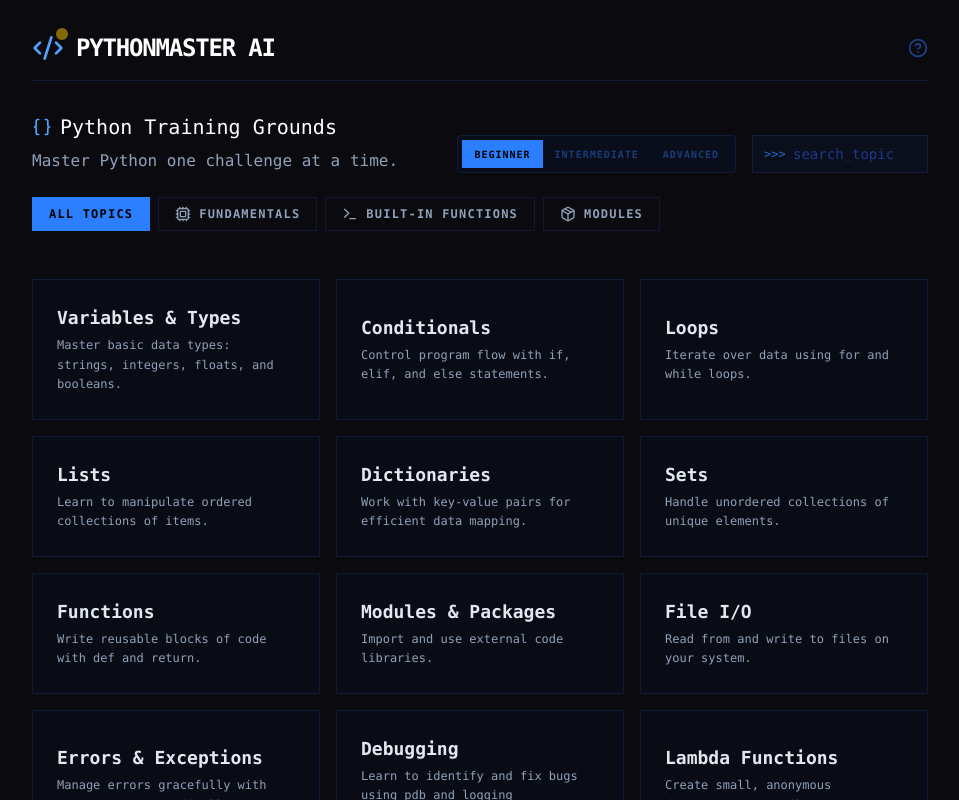
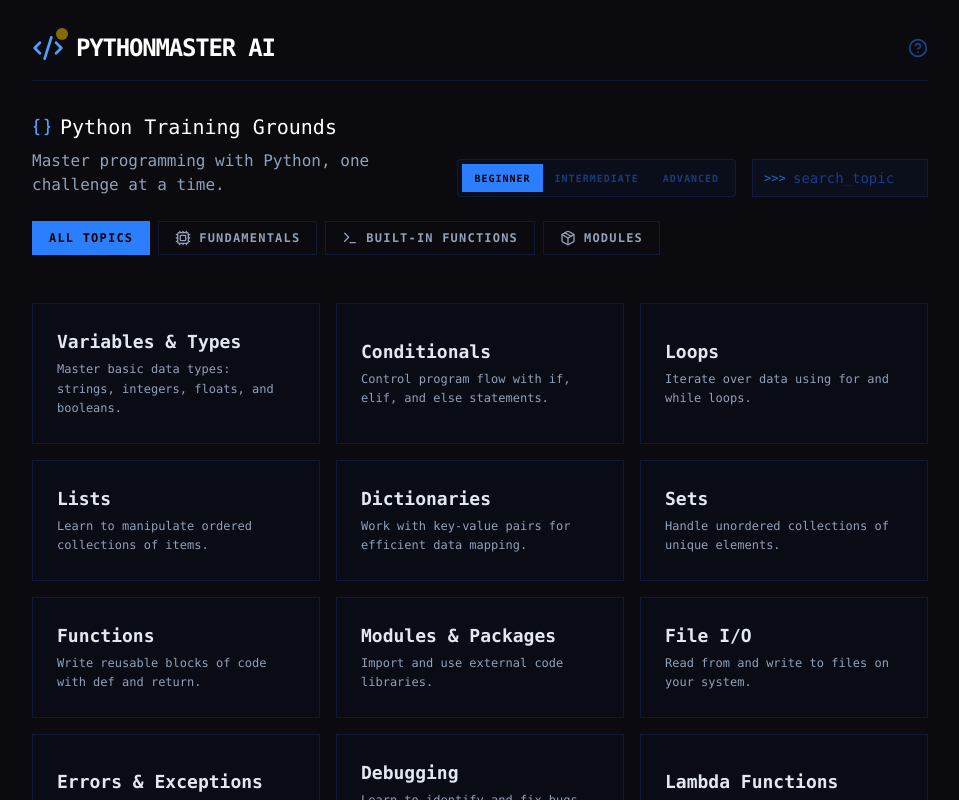
Before and after one commit to JoeyScottSchronce/python-training-grounds, a React (Vite) app: page / in a window 1280 px wide. Shown: the top 800 px of the page, without its empty margins (160-1119 px from the left). Built offline with nearby package versions, Linux system fonts and the light colour scheme.

Commit message:
updated UI

```diff
--- a/src/App.tsx
+++ b/src/App.tsx
@@ -271,7 +271,7 @@ export default function App() {
                       <Braces className="w-5 h-5 text-blue-400" />
                       Python Training Grounds
                     </h2>
-                    <p className="text-slate-400 text-md">Master Python one challenge at a time.</p>
+                    <p className="text-slate-400 text-md">Master programming with Python, one challenge at a time.</p>
                   </div>
 
                   <div className="flex flex-col sm:flex-row gap-4">
```
